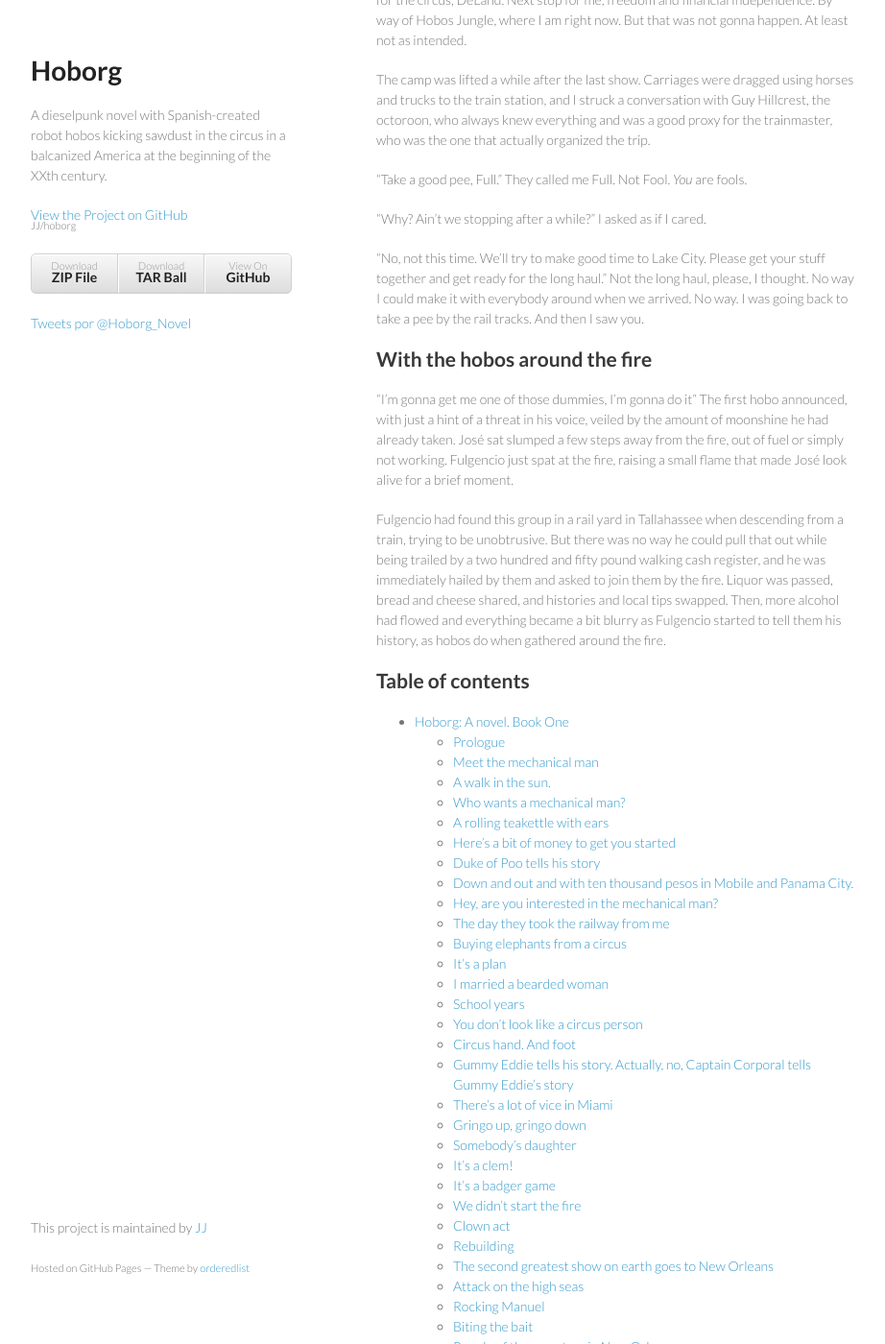
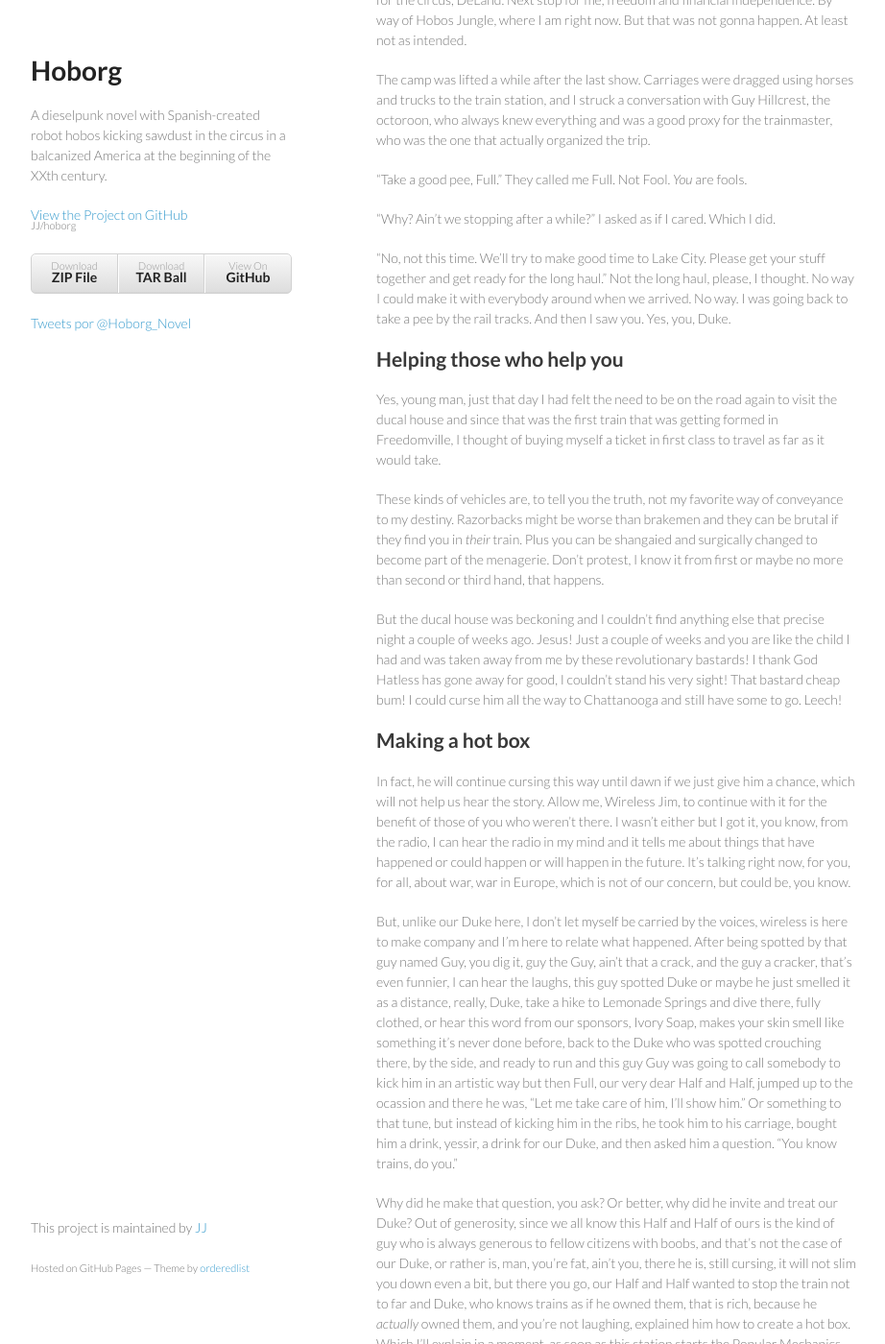
Before and after one commit to JJ/hoborg, a Jekyll site: the page built from text/text.md, in a window 1280 px wide and 1400 px high, scrolled down 48097 px. Shown: the whole window at 96% size, without its empty margins (178-1100 px from the left). Built offline with Jekyll 4.4.1, drawn with Linux system fonts in a browser that asks for light colours; comment, search, counter and statistics services are not loaded; some of the changed text lies outside the part shown.

Commit message:
Sync text/text.md from master to gh-pages

```diff
--- a/text/text.md
+++ b/text/text.md
@@ -2702,13 +2702,80 @@ that actually organized the trip.
 
 "Take a good pee, Full." They called me Full. Not Fool. *You* are fools.
 
-"Why? Ain't we stopping after a while?" I asked as if I cared.
+"Why? Ain't we stopping after a while?" I asked as if I cared. Which I did.
 
 "No, not this time. We'll try to make good time to Lake City. Please
 get your stuff together and get ready for the long haul." Not the long
 haul, please, I thought. No way I could make it with everybody around
 when we arrived. No way. I was going back to take a pee by the rail
-tracks. And then I saw you.
+tracks. And then I saw you. Yes, you, Duke.
+
+Helping those who help you
+--------------------------
+
+Yes, young man, just that day I had felt the need to be on the road
+again to visit the ducal house and since that was the first train that
+was getting formed in Freedomville, I thought of buying myself a
+ticket in first class to travel as far as it would take.
+
+These kinds of vehicles are, to tell you the truth, not my favorite
+way of conveyance to my destiny. Razorbacks might be worse than
+brakemen and they can be brutal if they find you in *their*
+train. Plus you can be shangaied and surgically changed to become part
+of the menagerie. Don't protest, I know it from first or maybe no more
+than second or third hand, that happens.
+
+But the ducal house was beckoning and I couldn't find anything else
+that precise night a couple of weeks ago. Jesus! Just a couple of
+weeks and you are like the child I had and was taken away from me by
+these revolutionary bastards! I thank God Hatless has gone away for
+good, I couldn't stand his very sight! That bastard cheap bum! I could
+curse him all the way to Chattanooga and still have some to go. Leech!
+
+Making a hot box
+----------------
+
+In fact, he will continue cursing this way until dawn if we just give
+him a chance, which will not help us hear the story. Allow me,
+Wireless Jim, to continue with it for the benefit of those of you who
+weren't there. I wasn't either but I got it, you know, from the radio,
+I can hear the radio in my mind and it tells me about things that have
+happened or could happen or will happen in the future. It's talking
+right now, for you, for all, about war, war in Europe, which is not of
+our concern, but could be, you know.
+
+But, unlike our Duke here, I don't let myself be carried by the
+voices, wireless is here to make company and I'm here to relate what
+happened. After being spotted by that guy named Guy, you dig it, guy
+the Guy, ain't that a crack, and the guy a cracker, that's even
+funnier, I can hear the laughs, this guy spotted Duke or maybe he just
+smelled it as a distance, really, Duke, take a hike to Lemonade
+Springs and dive there, fully clothed, or hear this word from our
+sponsors, Ivory Soap, makes your skin smell like something it's never
+done before, back to the Duke who was spotted crouching there, by the
+side, and ready to run and this guy Guy was going to call somebody to
+kick him in an artistic way but then Full, our very dear Half and
+Half, jumped up to the ocassion and there he was, "Let me take care of
+him, I'll show him." Or something to that tune, but instead of kicking
+him in the ribs, he took him to his carriage, bought him a drink,
+yessir, a drink for our Duke, and then asked him a question. "You know
+trains, do you."
+
+Why did he make that question, you ask? Or better, why did he invite
+and treat our Duke? Out of generosity, since we all know this Half and
+Half of ours is the kind of guy who is always generous to fellow
+citizens with boobs, and that's not the case of our Duke, or rather
+is, man, you're fat, ain't you, there he is, still cursing, it will
+not slim you down even a bit, but there you go, our Half and Half
+wanted to stop the train not to far and Duke, who knows trains as if
+he owned them, that is rich, because he *actually* owned them, and
+you're not laughing, explained him how to create a hot box. Which I'll
+explain in a moment, as soon as this station starts the Popular
+Mechanics program. Right now... it's happening.. now.
+
+*write*
+
+
 
 With the hobos around the fire
 --------------
```
